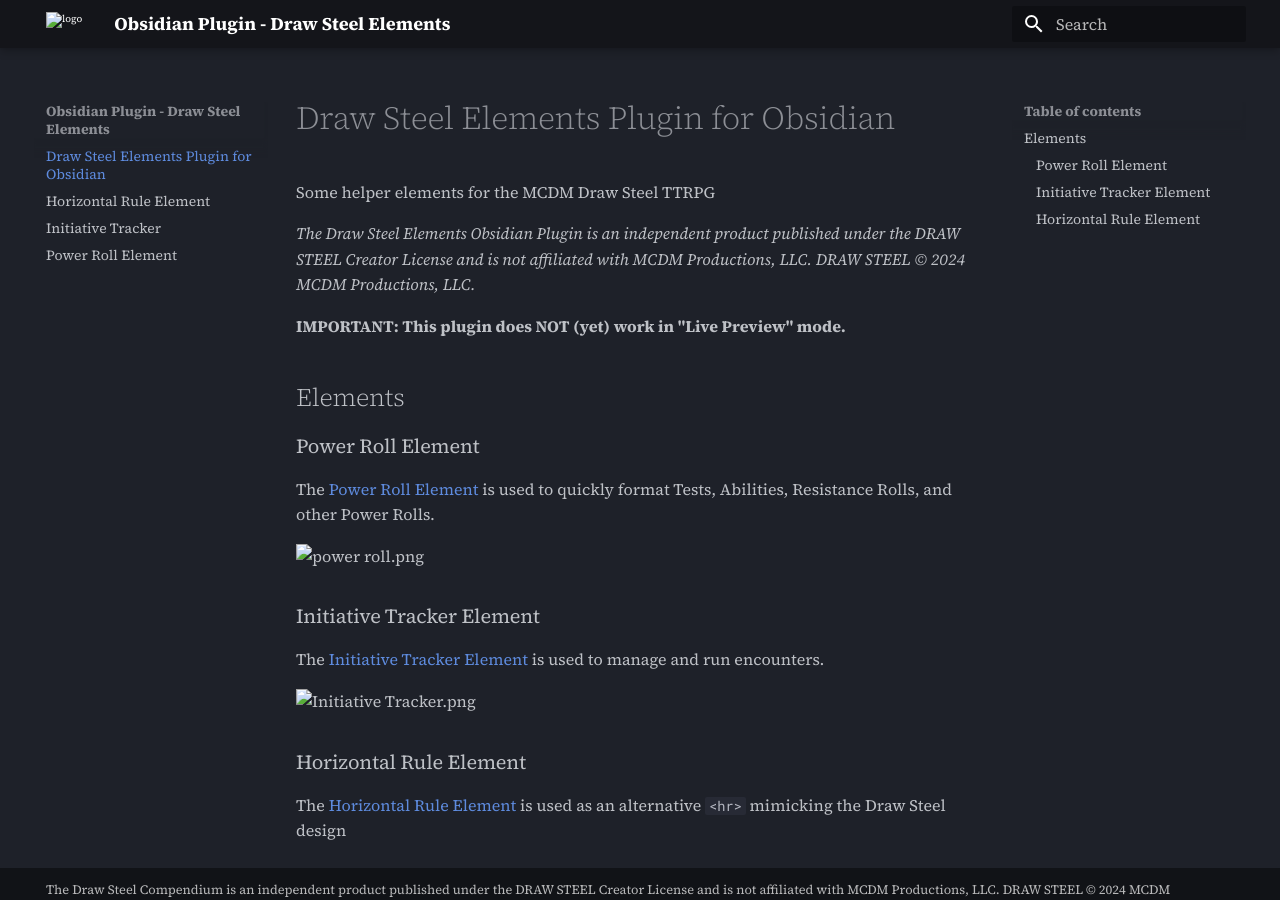
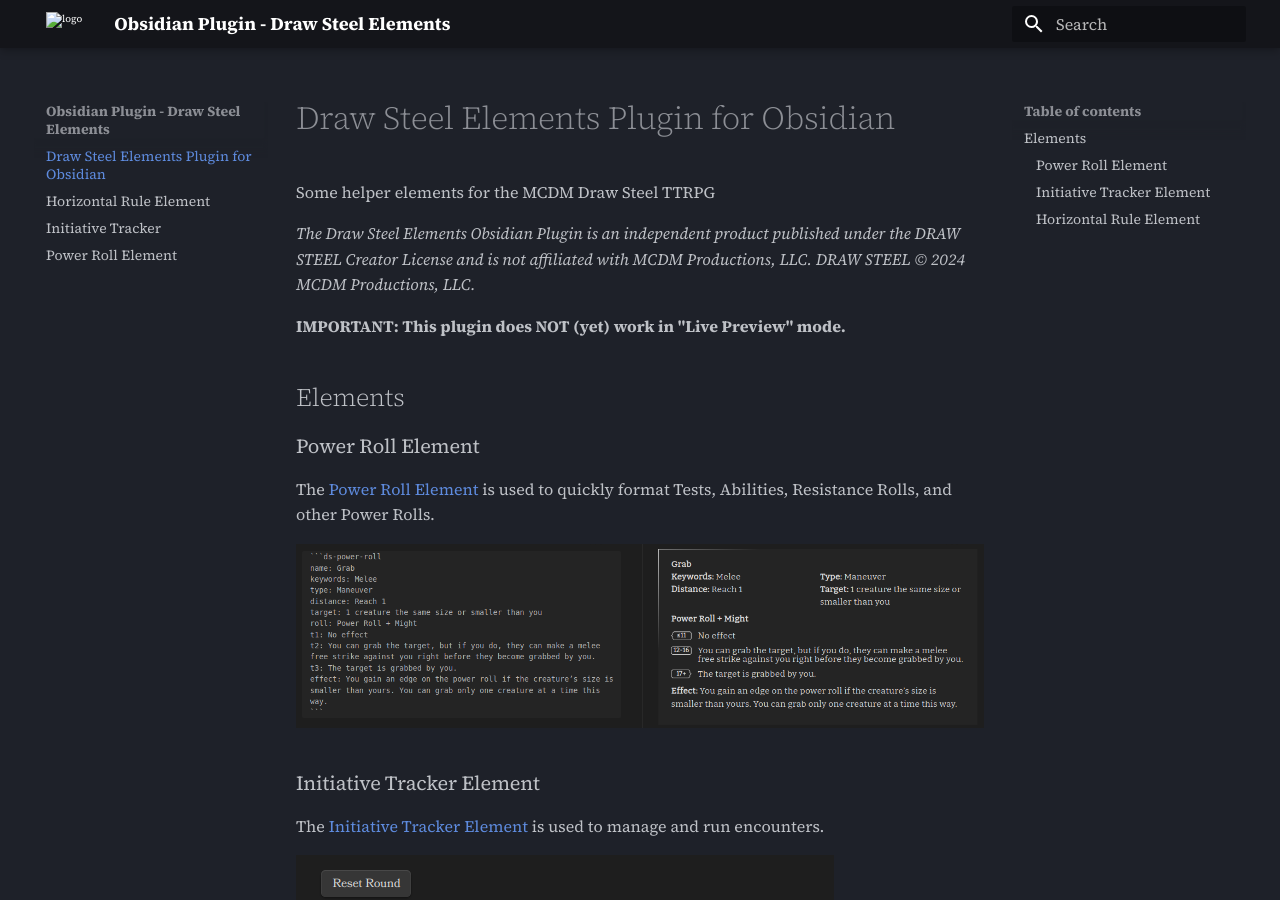
Before and after one commit to SteelCompendium/draw-steel-elements, an MkDocs documentation site: the page built from docs/index.md, in a window 1280 px wide and 900 px high. Built offline with MkDocs 1.6.1 and Material for MkDocs 9.7.7, drawn with Linux system fonts in a browser that asks for light colours; comment, search, counter and statistics services are not loaded.

Commit message:
Corrects paths

```diff
--- a/docs/index.md
+++ b/docs/index.md
@@ -10,16 +10,16 @@
 
 ### Power Roll Element
 
-The [Power Roll Element](./docs/power-roll.md) is used to quickly format Tests, Abilities, Resistance Rolls, and other Power Rolls.
+The [Power Roll Element](./power-roll.md) is used to quickly format Tests, Abilities, Resistance Rolls, and other Power Rolls.
 
-![power roll.png](./docs/power-roll-simple.png)
+![power roll.png](./power-roll-simple.png)
 
 ### Initiative Tracker Element
 
-The [Initiative Tracker Element](./docs/initiative-tracker.md) is used to manage and run encounters.
+The [Initiative Tracker Element](./initiative-tracker.md) is used to manage and run encounters.
 
-![Initiative Tracker.png](./docs/initiative-tracker.png)
+![Initiative Tracker.png](./initiative-tracker.png)
 
 ### Horizontal Rule Element
 
-The [Horizontal Rule Element](./docs/horizontal-rule.md) is used as an alternative `<hr>` mimicking the Draw Steel design
+The [Horizontal Rule Element](./horizontal-rule.md) is used as an alternative `<hr>` mimicking the Draw Steel design
```
